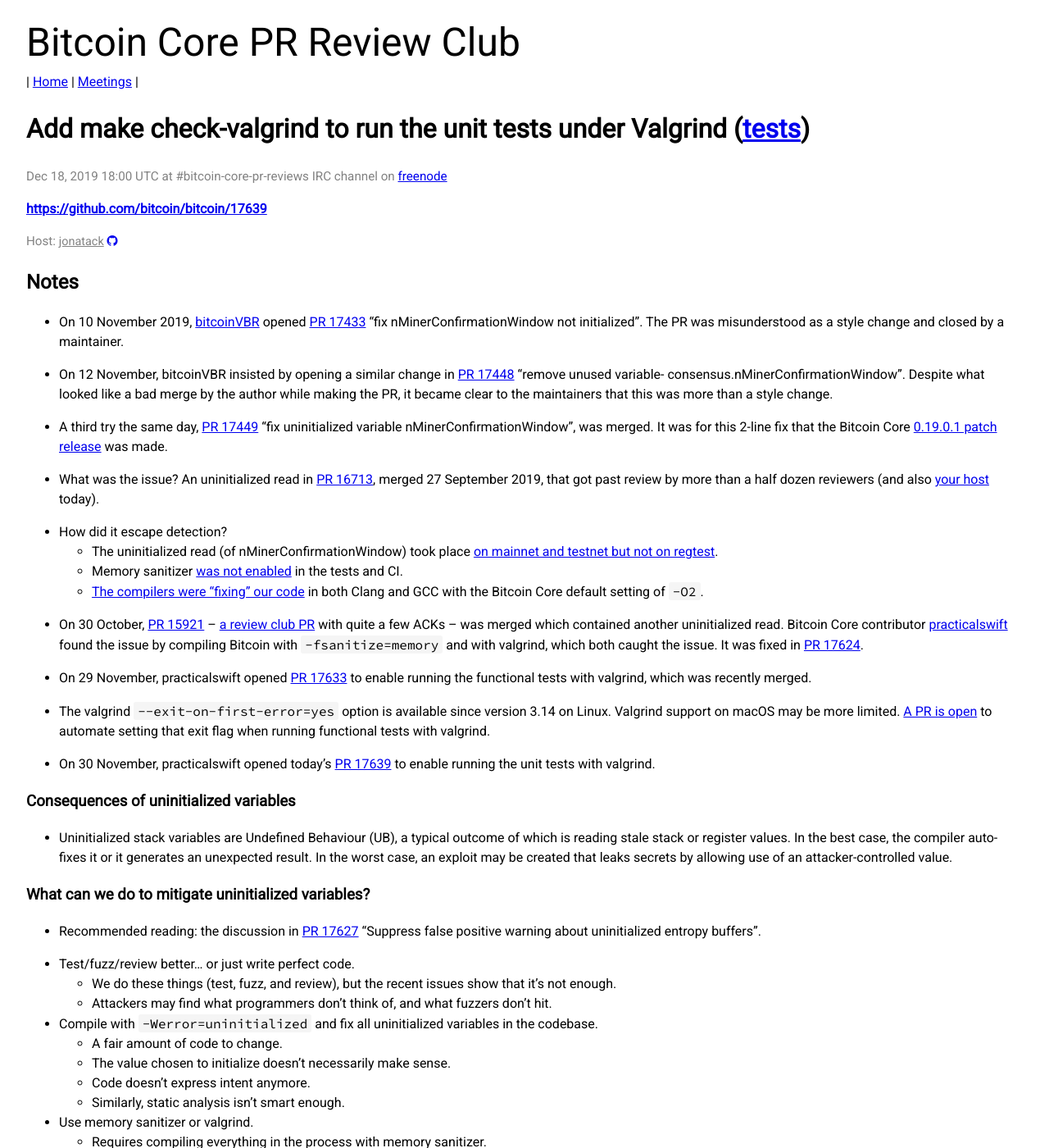
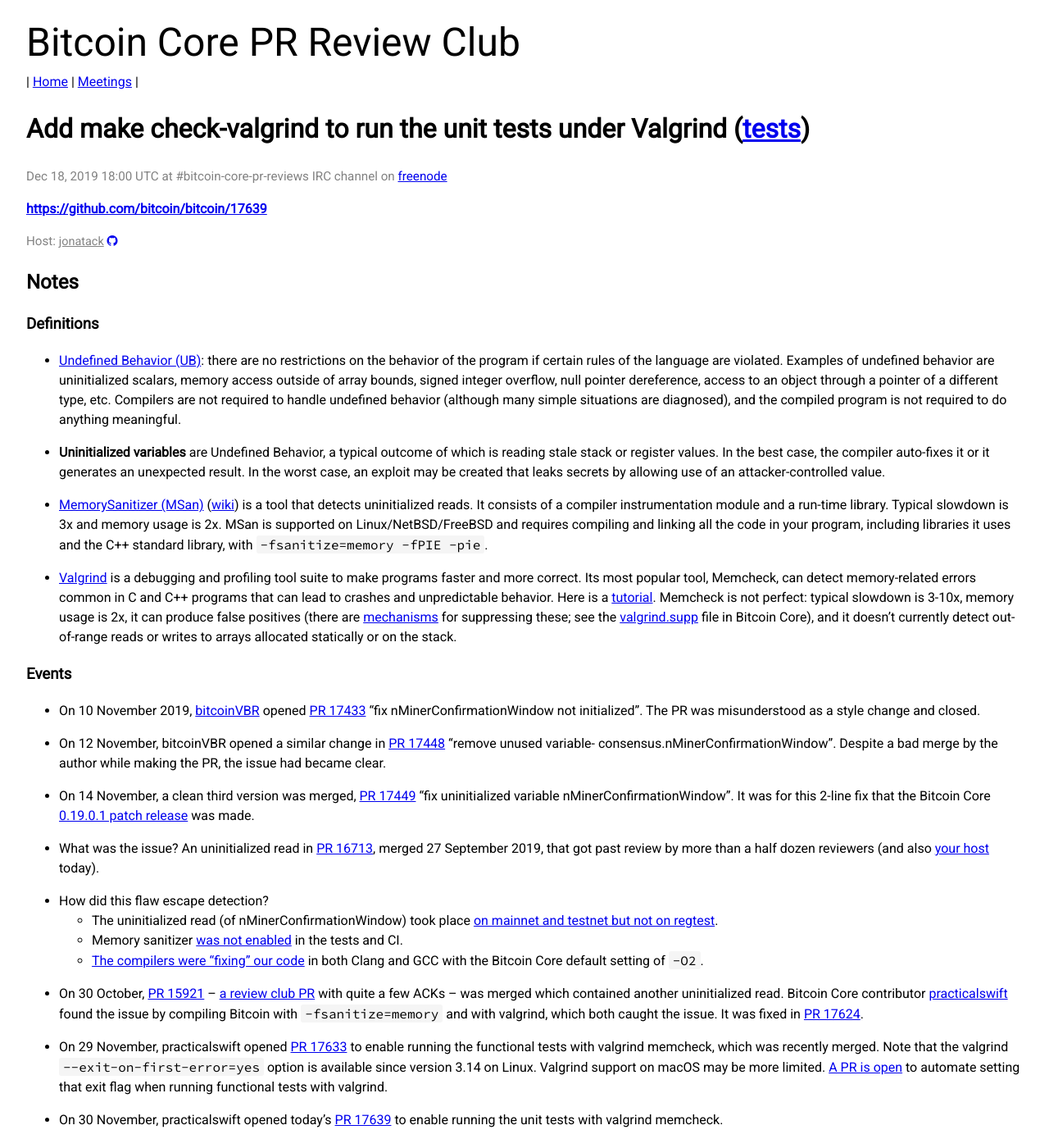
Before and after one commit to bitcoin-core-review-club/website, a Jekyll site: the page built from _posts/2019-12-18-#17639.md, in a window 1280 px wide and 1400 px high. Shown: the whole window at 82% size. Built offline with Jekyll 4.4.1, drawn with Linux system fonts in a browser that asks for light colours; nearby versions of some CDN libraries; some of the changed text lies outside the part shown.

Commit message:
Add definitions, improvements to n17639 notes

```diff
--- a/_posts/2019-12-18-#17639.md
+++ b/_posts/2019-12-18-#17639.md
@@ -10,22 +10,61 @@
 
 ## Notes
 
+### Definitions
+
+- [Undefined Behavior (UB)](https://en.cppreference.com/w/cpp/language/ub):
+  there are no restrictions on the behavior of the program if certain rules of
+  the language are violated. Examples of undefined behavior are uninitialized
+  scalars, memory access outside of array bounds, signed integer overflow, null
+  pointer dereference, access to an object through a pointer of a different
+  type, etc. Compilers are not required to handle undefined behavior (although
+  many simple situations are diagnosed), and the compiled program is not
+  required to do anything meaningful.
+
+- **Uninitialized variables** are Undefined Behavior, a typical outcome of which
+  is reading stale stack or register values. In the best case, the compiler
+  auto-fixes it or it generates an unexpected result. In the worst case, an
+  exploit may be created that leaks secrets by allowing use of an
+  attacker-controlled value.
+
+- [MemorySanitizer (MSan)](https://clang.llvm.org/docs/MemorySanitizer.html)
+  ([wiki](https://github.com/google/sanitizers/wiki/MemorySanitizer)) is a tool
+  that detects uninitialized reads. It consists of a compiler instrumentation
+  module and a run-time library. Typical slowdown is 3x and memory usage is
+  2x. MSan is supported on Linux/NetBSD/FreeBSD and requires compiling and
+  linking all the code in your program, including libraries it uses and the C++
+  standard library, with `-fsanitize=memory -fPIE -pie`.
+
+- [Valgrind](http://valgrind.org/) is a debugging and profiling tool suite to
+  make programs faster and more correct. Its most popular tool, Memcheck, can
+  detect memory-related errors common in C and C++ programs that can lead to
+  crashes and unpredictable behavior. Here is a
+  [tutorial](https://www.cprogramming.com/debugging/valgrind.html). Memcheck is
+  not perfect: typical slowdown is 3-10x, memory usage is 2x, it can produce
+  false positives (there are
+  [mechanisms](http://valgrind.org/docs/manual/manual-core.html#manual-core.suppress)
+  for suppressing these; see the
+  [valgrind.supp](https://github.com/bitcoin/bitcoin/blob/0.19/contrib/valgrind.supp)
+  file in Bitcoin Core), and it doesn't currently detect out-of-range reads or
+  writes to arrays allocated statically or on the stack.
+
+### Events
+
 - On 10 November 2019, [bitcoinVBR](https://github.com/bitcoinVBR) opened [PR
 17433](https://github.com/bitcoin/bitcoin/pull/17433) "fix
 nMinerConfirmationWindow not initialized". The PR was misunderstood as a style
-change and closed by a maintainer.
+change and closed.
 
-- On 12 November, bitcoinVBR insisted by opening a similar change in [PR
+- On 12 November, bitcoinVBR opened a similar change in [PR
 17448](https://github.com/bitcoin/bitcoin/pull/17448) "remove unused variable-
-consensus.nMinerConfirmationWindow". Despite what looked like a bad merge by the
-author while making the PR, it became clear to the maintainers that this was
-more than a style change.
+consensus.nMinerConfirmationWindow". Despite a bad merge by the author while
+making the PR, the issue had became clear.
 
-- A third try the same day, [PR
+- On 14 November, a clean third version was merged, [PR
 17449](https://github.com/bitcoin/bitcoin/pull/17449) "fix uninitialized
-variable nMinerConfirmationWindow", was merged. It was for this 2-line fix that
-the Bitcoin Core [0.19.0.1 patch
-release](https://github.com/bitcoin/bitcoin/commits/0.19) was made.
+variable nMinerConfirmationWindow". It was for this 2-line fix that the Bitcoin
+Core [0.19.0.1 patch release](https://github.com/bitcoin/bitcoin/commits/0.19)
+was made.
 
 - What was the issue? An uninitialized read in [PR
 16713](https://github.com/bitcoin/bitcoin/pull/16713), merged 27 September 2019,
@@ -33,7 +72,7 @@
 host](https://github.com/bitcoin/bitcoin/pull/16713#pullrequestreview-291029801)
 today).
 
-- How did it escape detection?
+- How did this flaw escape detection?
   - The uninitialized read (of nMinerConfirmationWindow) took place [on mainnet
 and testnet but not on
 regtest](https://github.com/bitcoin/bitcoin/pull/17449#issuecomment-552843096).
@@ -53,25 +92,16 @@
  17624](https://github.com/bitcoin/bitcoin/pull/17624).
 
 - On 29 November, practicalswift opened [PR
-17633](https://github.com/bitcoin/bitcoin/pull/17633) to enable running
-the functional tests with valgrind, which was recently merged.
-
-- The valgrind `--exit-on-first-error=yes` option is available since version
-3.14 on Linux. Valgrind support on macOS may be more limited. [A PR is
+17633](https://github.com/bitcoin/bitcoin/pull/17633) to enable running the
+functional tests with valgrind memcheck, which was recently merged. Note that
+the valgrind `--exit-on-first-error=yes` option is available since version 3.14
+on Linux. Valgrind support on macOS may be more limited. [A PR is
 open](https://github.com/bitcoin/bitcoin/pull/17732) to automate setting that
 exit flag when running functional tests with valgrind.
 
 - On 30 November, practicalswift opened today's [PR
 17639](https://github.com/bitcoin/bitcoin/pull/17639) to enable running the unit
-tests with valgrind.
-
-### Consequences of uninitialized variables
-
-- Uninitialized stack variables are Undefined Behaviour (UB), a typical outcome
-  of which is reading stale stack or register values. In the best case, the
-  compiler auto-fixes it or it generates an unexpected result. In the worst
-  case, an exploit may be created that leaks secrets by allowing use of an
-  attacker-controlled value.
+tests with valgrind memcheck.
 
 ### What can we do to mitigate uninitialized variables?
 
@@ -85,17 +115,18 @@
   - Attackers may find what programmers don't think of, and what fuzzers don't
     hit.
 
-- Compile with `-Werror=uninitialized` and fix all uninitialized variables in
-  the codebase.
+- Compile with `-Werror=uninitialized` or `-Wconditional-uninitialized` and fix
+  all uninitialized variables in the codebase.
   - A fair amount of code to change.
   - The value chosen to initialize doesn't necessarily make sense.
-  - Code doesn't express intent anymore.
+  - Code may not express intent anymore.
   - Similarly, static analysis isn't smart enough.
 
-- Use memory sanitizer or valgrind.
-  - Requires compiling everything in the process with memory sanitizer.
+- Use MemorySanitizer or valgrind.
+  - MSan requires compiling everything in the process, which is cumbersome.
   - Can't deploy in production.
   - Several times slower and memory-hungry.
+  - Resource exhaustion can generate false positives.
 
 - Pre-initialize variables with dummy values, e.g. compile with Clang `-ftrivial-auto-var-init=pattern`.
   - Raises [testing sensitivity
@@ -107,7 +138,13 @@
     may be best if dummy initialization were to be always done via a macro that
     would allow disabling it for testing, or valgrind annotating it.
 
-Sources/resources (credit to practicalswift for these):
+### Sources/resources (credit to [practicalswift](https://github.com/practicalswift) for most of these)
+
+- [RFC: Enabling commonly enabled compiler
+  diagnostics](https://github.com/bitcoin/bitcoin/issues/17344).
+
+- [Guide to setting up MSan for Bitcoin
+  Core](https://github.com/bitcoin/bitcoin/issues/17620#issuecomment-559156227).
 
 - [Reading
   list](https://github.com/bitcoin/bitcoin/pull/17627#issuecomment-559436518) on
@@ -116,6 +153,10 @@
 - Video of JF Bastien talk ["Mitigating Undefined
   Behavior"](https://www.youtube.com/watch?v=I-XUHPimq3o), LLVM Developers'
   Meeting, December 11, 2019.
+
+- Blog post ["Building better software with better tools: sanitizers versus
+  valgrind"](https://lemire.me/blog/2019/05/16/building-better-software-with-better-tools-sanitizers-versus-valgrind/),
+  May 2019.
 
 ## Questions
 
```
